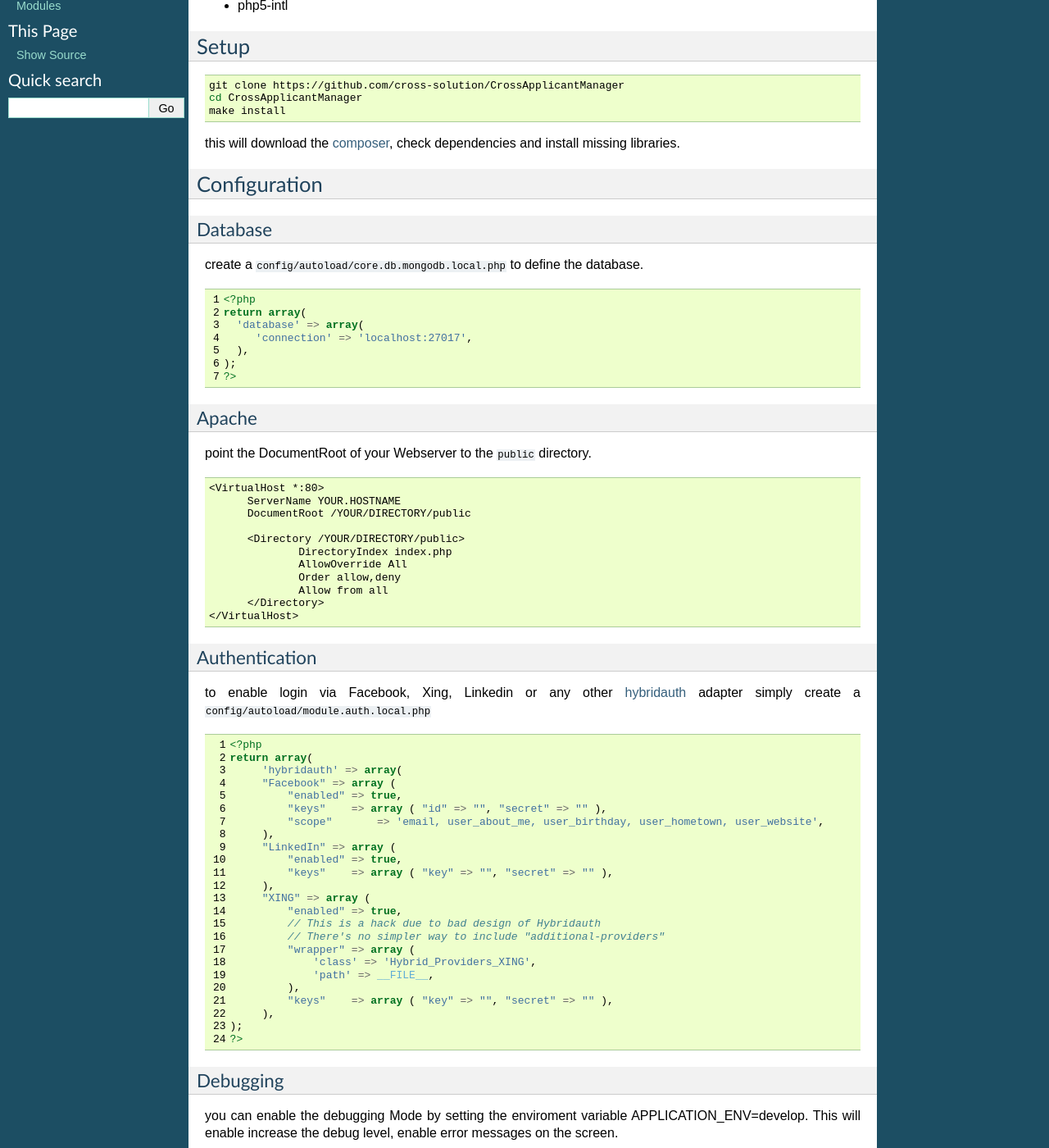
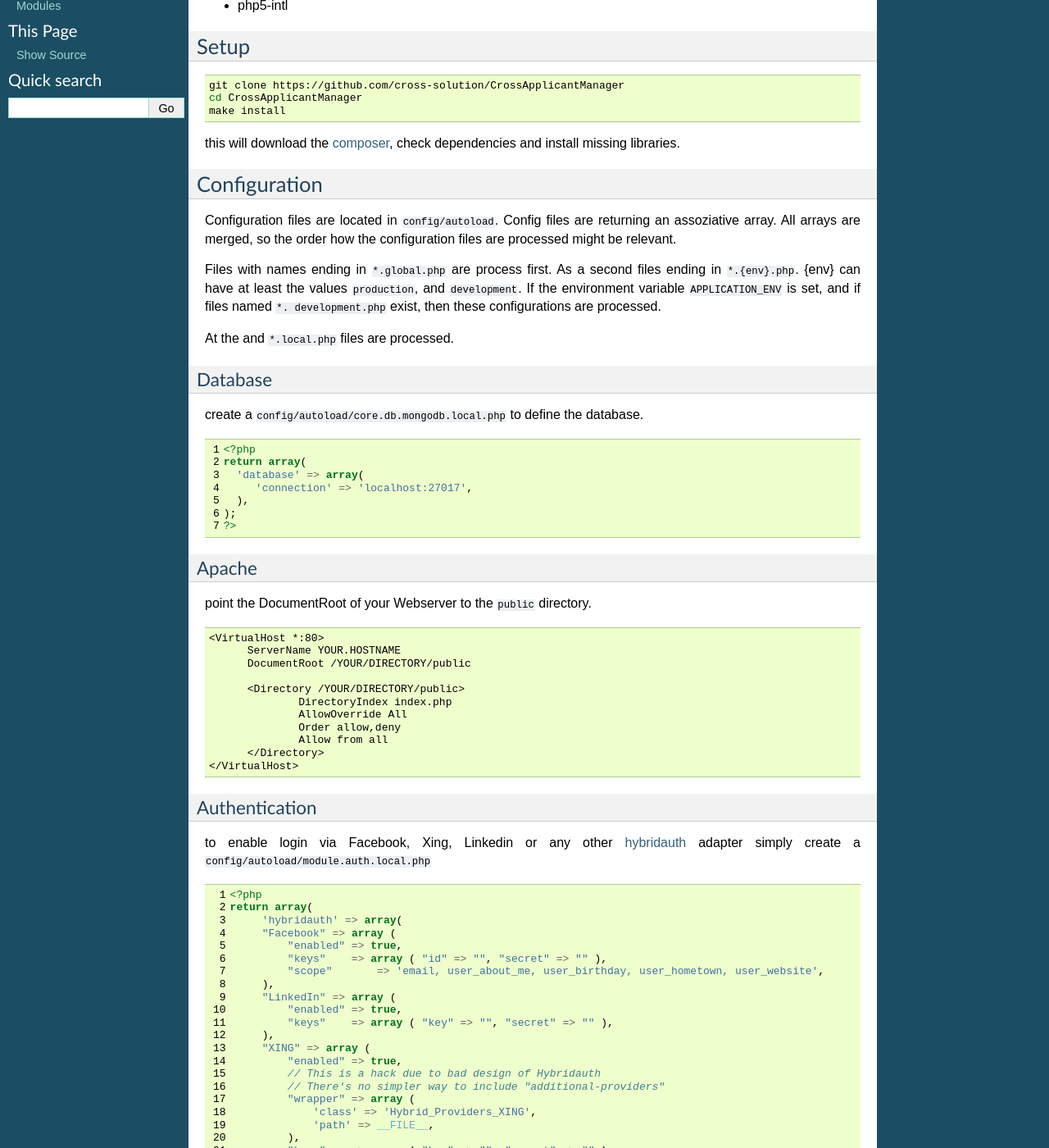
Before and after one commit to cross-solution/YawikDocs, a Sphinx documentation site: the page built from source/installation.rst, in a window 1280 px wide and 1400 px high, scrolled down 293 px. Shown: the whole window at 82% size. Built offline with Sphinx 7.4.7, drawn with Linux system fonts in a browser that asks for light colours; some of the changed text lies outside the part shown.

Commit message:
* ads some informations about configuration files

```diff
--- a/source/customize.rst
+++ b/source/customize.rst
@@ -20,8 +20,9 @@ You can activate/deactivate Modules in config/config.php
     );
 
 
-If you want to customize the layout, you can do so by writing a plugin. Create a directory "MyPlugin" and map all :ref:`templates <templates>`
-to your own views scripts.
+If you want to customize the layout, you can do so by writing a plugin. Create a directory "MyPlugin" and map :ref:`templates <templates>`
+to your own views scripts. If you want e.g. add an additional javascrip for click tracking (Piwik, Google Analytics or whatever) without touching the sources,
+you can create a module ``MyModule``. Put it into the directory ``vendor/extern/MyModule`` and modify your layout.phtml.
 
 .. code-block:: sh
 
--- a/source/installation.rst
+++ b/source/installation.rst
@@ -27,6 +27,18 @@ this will download the composer_, check dependencies and install missing librari
 
 Configuration
 -------------
+
+Configuration files are located in ``config/autoload``. Config files are
+returning an assoziative array. All arrays are merged, so the order how
+the configuration files are processed might be relevant.
+
+Files with names ending in ``*.global.php`` are process first. As a second
+files ending in ``*.{env}.php``. {env} can have at least the values ``production``,
+and ``development``.
+If the environment variable ``APPLICATION_ENV`` is set, and if files named
+``*. development.php`` exist, then these configurations are processed.
+
+At the and ``*.local.php`` files are processed.
 
 Database
 ^^^^^^^^
@@ -103,4 +115,6 @@ to enable login via Facebook, Xing, Linkedin or any other hybridauth_ adapter si
 Debugging
 ^^^^^^^^^
 
-you can enable the debugging Mode by setting the enviroment variable APPLICATION_ENV=develop. This will enable increase the debug level, enable error messages on the screen.
+you can enable the debugging Mode by setting the enviroment variable
+``APPLICATION_ENV=development``. This will enable increase the debug
+level, enable error messages on the screen.
--- a/source/modules.rst
+++ b/source/modules.rst
@@ -53,3 +53,4 @@ currently the following modules exists:
    modules/applications/index
    modules/jobs/index
    modules/pdf/index
+   modules/geo/index
--- /dev/null
+++ b/source/modules/geo/index.rst
@@ -0,0 +1,6 @@
+.. index:: Geo
+
+Geo
+---
+
+the Geo plugin ads autocompetion to some formular fields of the type "Location".
```
